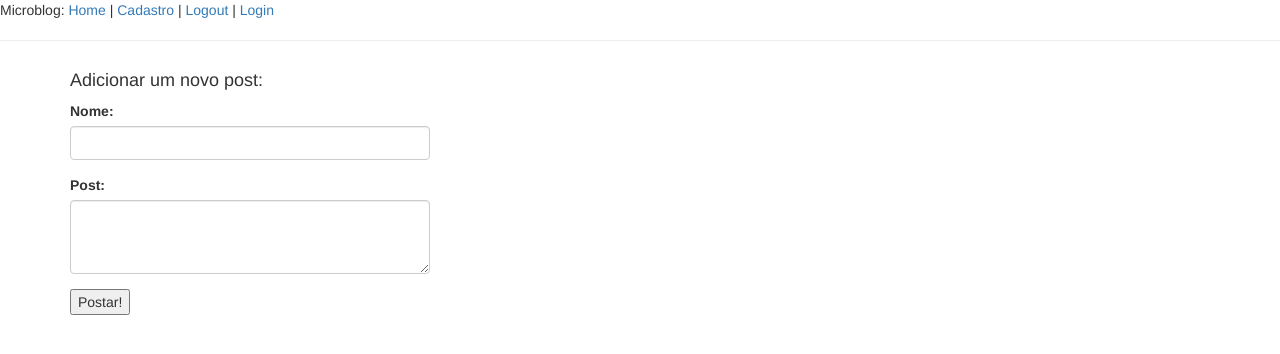
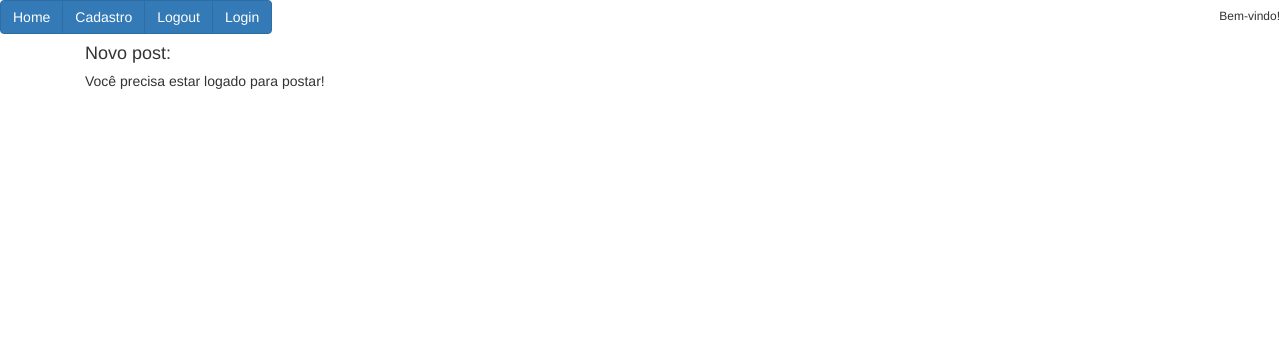
Before and after one commit to VictorDMor/flask-app, a Flask app: page / in a window 1280 px wide. Shown: the top 354 px of the page. Run offline with Flask 2, Linux system fonts and the light colour scheme; parts of the project's set-up code (start-up, migrations or seed data) failed here and were passed over; some libraries are stand-ins or nearby versions.

Commit message:
Comecei a integração dos posts com o BD

```diff
--- a/app/templates/base.html
+++ b/app/templates/base.html
@@ -8,11 +8,12 @@
   	<script src="http://maxcdn.bootstrapcdn.com/bootstrap/3.3.6/js/bootstrap.min.js"></script>
 	</head>
 	<body>
-		<div>Microblog: <a href="{{ url_for('index') }}">Home</a>
-		| <a href="{{ url_for('sign') }}">Cadastro</a>
-		| <a href="{{ url_for('logout') }}">Logout</a>
-		| <a href="{{ url_for('login') }}">Login</a>
-		<hr>
+		<div class='btn-group'><a class='btn btn-primary' href="{{ url_for('index') }}">Home</a>
+		<a class='btn btn-primary' href="{{ url_for('sign') }}">Cadastro</a>
+		<a class='btn btn-primary' href="{{ url_for('logout') }}">Logout</a>
+		<a class='btn btn-primary' href="{{ url_for('login') }}">Login</a>
+	</div>
+		<span class='pull-right'><h6>Bem-vindo!</h6></span>
 		{% with messages = get_flashed_messages() %}
 			{% if messages %}
 				<ul>
--- a/app/templates/index.html
+++ b/app/templates/index.html
@@ -1,22 +1,25 @@
 {% extends "base.html" %}
 {% block content %}
 	{% for post in posts %}
-	<div><p>{{ post.author.nickname }} diz: <b>{{ post.body }}</b></p></div>
+	<div><p>{{ post.body }} diz: <b>{{ post.body }}</b></p></div>
 	{% endfor %}
 	<form action='/index' method='GET'>
+		<div class='row'>
 	<div class='container'>
-		<div class='row'>
 			<div class='col-md-4'>
-				<h4>Adicionar um novo post:</h4>
+				<h4>Novo post:</h4>
+				{% if authenticated %}
 				<div class='form-group'>
 					<label for='usr'>Nome:</label>
-					<input type='text' class='form-control' name='name' value='' id='usr'>
+					{{ user.nickname }}
 				</div>
-
 				<div class='form-group'>
 					<label for='post'>Post:</label>
 					<textarea class ='form-control' rows='3' name='post' id='post'></textarea></div>
-				<input type='submit' name='submit' value='Postar!'>
+				<input type='submit' name='submit' class='btn btn-success' value='Postar!'>
+				{% else %}
+				<h5>Você precisa estar logado para postar!</h5>
+				{% endif %}
 			</div>
 		</div>
 	</div>
--- a/app/templates/login.html
+++ b/app/templates/login.html
@@ -2,7 +2,7 @@
 {% block content %}
 	<div class='container'>
 		<div class='row'>
-			<div class='col-md-4'>
+			<div class='col-md-4'><span class='pull-left'>
 				<h4>Login</h4>
 				<form action='/login' method='POST'>
 				<div class='form-group'>
@@ -11,9 +11,9 @@
 				<div class='form-group'>
 					Senha:<input type='password' class='form-control' name='pword'><br /><br />
 				</div>
-				<input type='submit' name='log' value='Logar!'>
+				<input type='submit' name='log' class='btn btn-success' value='Logar!'>
 				</form>
-			</div>
+			</div></span>
 		</div>
 	</div>
 {% endblock %}
--- a/app/templates/signup.html
+++ b/app/templates/signup.html
@@ -9,7 +9,7 @@
 				E-mail:<input type='text' class='form-control' name='email'><br />
 				Senha:<input type='password' class='form-control' name='pword'><br /><br />
 			</div>
-			<input type='submit' name='signup' value='Cadastrar!'>
+			<input type='submit' name='signup' class='btn btn-success' value='Cadastrar!'>
 			</form>
 		</div>
 	</div>
--- /dev/null
+++ b/app/templates/style.css
@@ -0,0 +1,4 @@
+#leftalign {
+	width: 20%;
+	margin: 0 auto;
+}
--- a/app/views.py
+++ b/app/views.py
@@ -14,19 +14,21 @@ lm.init_app(app)
 def user_loader(id):
 	return User.query.get(id)
 
+authenticated = False
 
 posts = []
 @app.route('/')
 @app.route('/index', methods=['GET', 'POST'])
 def index():
 	if len(request.args) != 0:
-		posts.append({
-	 		'author': {'nickname': request.args['name']},
-			'body': request.args['post']
-		})
-		return render_template('index.html', title='Novo post adicionado!', posts=posts)
+		user = flask_login.current_user
+		p = models.Post(body=request.args['post'], id=user.id)
+		db.session.add(p)
+		db.session.commit()
+		flash('Post adicionado com sucesso!')
+		return render_template('index.html', title='Novo post adicionado!', posts=posts, authenticated=authenticated, user=user)
 	else:
-		return render_template('index.html', title='Bem-vindo!', posts=posts)
+		return render_template('index.html', title='Bem-vindo!', posts=posts, authenticated=authenticated)
 
 @app.route('/signup', methods=['GET', 'POST'])
 def sign():
@@ -48,11 +50,12 @@ def login():
 			if user.pw == form.pword.data:
 				lm.login_view = 'login'
 				user.authenticated = True
+				authenticated = True
 				db.session.add(user)
 				db.session.commit()
 				flask_login.login_user(user)
 				flask_login.current_user = user
-				return render_template('index.html', title='Usuario logado!')
+				return render_template('index.html', title='Usuario logado!', authenticated=authenticated, user=user)
 			else:
 				flash('Senha incorreta!')
 				return render_template('login.html', title='Login de usuario')
@@ -66,6 +69,7 @@ def logout():
 		return render_template('login.html', title='Voce precisa logar primeiro!')
 	else:
 		user.authenticated = False
+		authenticated = False
 		db.session.add(user)
 		db.session.commit()
 		flask_login.logout_user()
```
Also changed, not shown: app.db, 1 other file.
